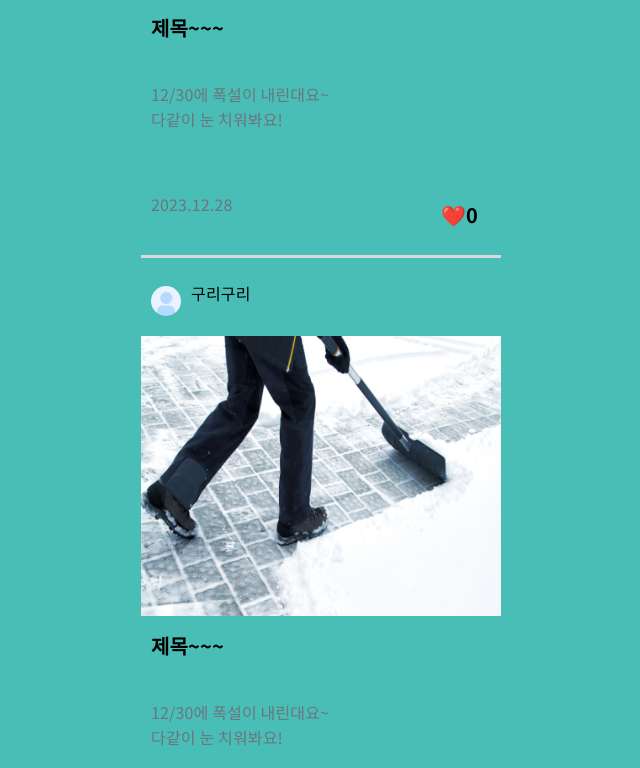
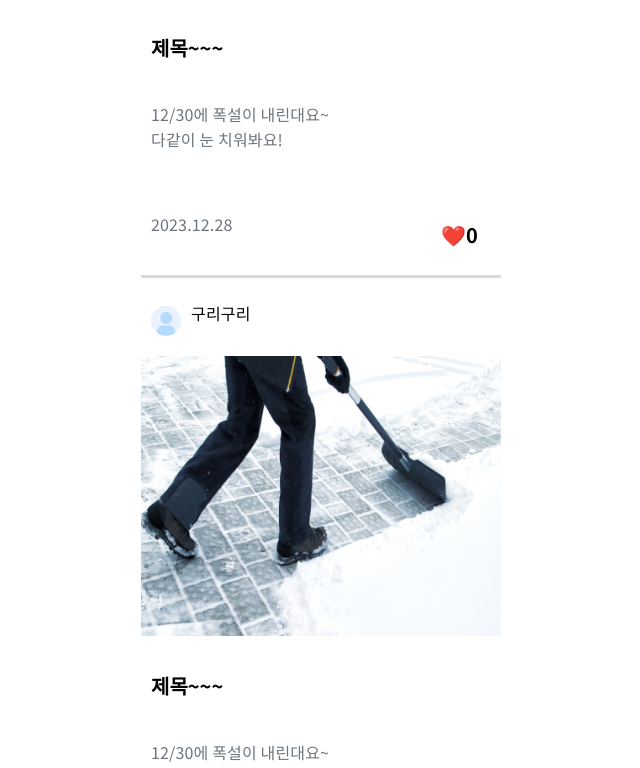
Before and after one commit to GDSC-snowflowerthon/Snowcare-team06-web, a React (Vite) app: page /lcommunity in a window 1280 px wide. Shown: the part 352-1120 px from the top of the page, without its empty margins (319-959 px from the left). Built offline with nearby package versions, Linux system fonts and the light colour scheme.

Commit message:
feat : 좋아요한 커뮤니티 게시글 레이아웃 수정3

```diff
--- a/src/pages/MyPage/LikeCommunity/LCommunity.css
+++ b/src/pages/MyPage/LikeCommunity/LCommunity.css
@@ -1,14 +1,14 @@
-.body{
+body{
   background: #ffffff;
 }
-#container{
+#container3{
   width: 360px;
 }
 .user{
   display: flex;
   align-items: center;
 }
-p{
+.user p{
   color: #000;
   text-align: left;
   margin-top: 0;
@@ -27,14 +27,14 @@ p{
   width: 360px;
   height: 280px;
 }
-.title{
+.title3{
   color: #000;
   font-size: 20px;
   font-style: normal;
   font-weight: 700;
   line-height: normal;
 }
-.content{
+.content3{
   color: #6C757D;
   font-size: 16px;
   font-style: normal;
@@ -43,10 +43,10 @@ p{
   letter-spacing: 0.16px;
   margin: 20px 0;
 }
-.title {
+.title3 {
   padding: 10px 10px;
 }
-.content{
+.content3{
   padding: 10px 10px;
 }
 .line{
--- a/src/pages/MyPage/LikeCommunity/LCommunity.jsx
+++ b/src/pages/MyPage/LikeCommunity/LCommunity.jsx
@@ -10,7 +10,7 @@ export default function LCommunity(){
   };
 
   return(
-    <div id="container">
+    <div id="container3">
       <div className="user">
         <img id="img" src="./src/assets/icon/프로필.png" alt="사용자"></img>
         <p>구리구리</p>
@@ -18,13 +18,13 @@ export default function LCommunity(){
       <div>
         <img id="simg" src="./LCom.png"></img>
       </div>
-      <div className="box2">
-        <p className="title">제목~~~</p>
+      <div className="box3">
+        <p className="title3">제목~~~</p>
         <div>
-          <p className="content">12/30에 폭설이 내린대요~<br/>다같이 눈 치워봐요!</p>
+          <p className="content3">12/30에 폭설이 내린대요~<br/>다같이 눈 치워봐요!</p>
         </div>
         <div className='content-container'>
-          <p className="content">2023.12.28</p>
+          <p className="content3">2023.12.28</p>
           <h2>
             <span onClick={handleLikeClick}>❤️</span>
             {like}
@@ -41,13 +41,13 @@ export default function LCommunity(){
       <div>
         <img id="simg" src="./LCom.png"></img>
       </div>
-      <div className="box2">
-        <p className="title">제목~~~</p>
+      <div className="box3">
+        <p className="title3">제목~~~</p>
         <div>
-          <p className="content">12/30에 폭설이 내린대요~<br/>다같이 눈 치워봐요!</p>
+          <p className="content3">12/30에 폭설이 내린대요~<br/>다같이 눈 치워봐요!</p>
         </div>
         <div className='content-container'>
-          <p className="content">2023.12.28</p>
+          <p className="content3">2023.12.28</p>
           <h2>
             <span onClick={handleLikeClick}>❤️</span>
             {like}
```
